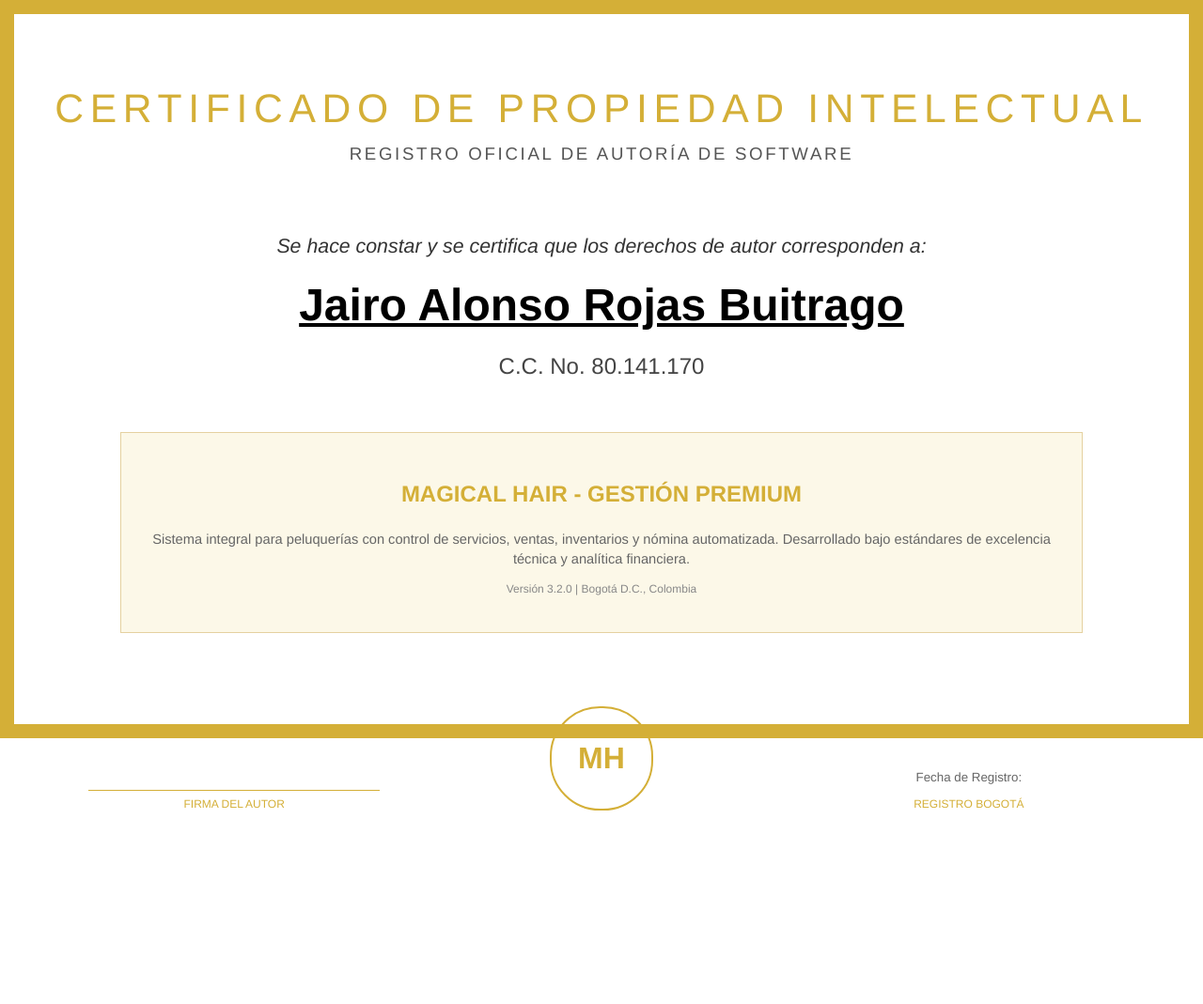
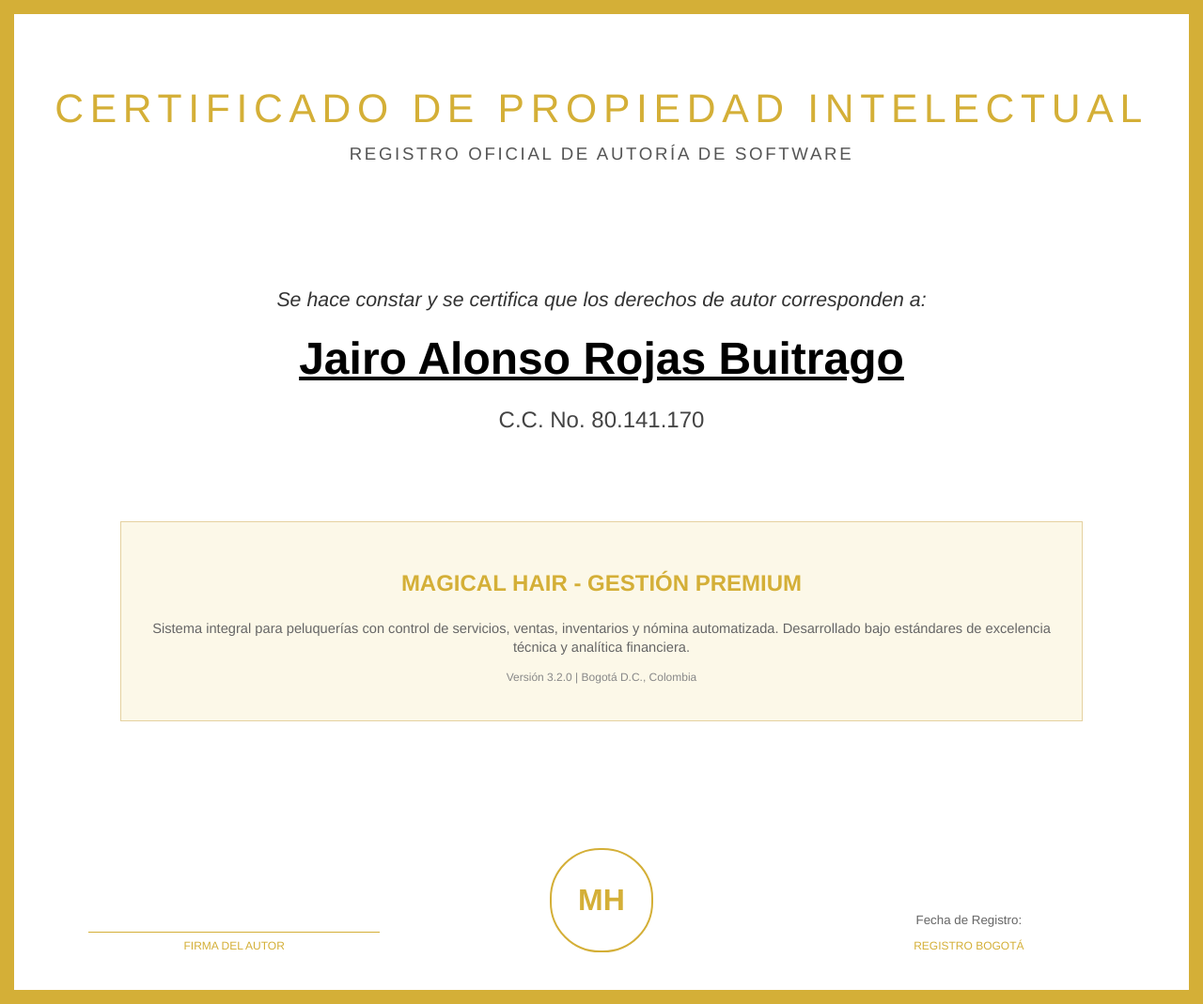
Before and after one commit to jrojasbu/SOFTWAREPELUQUERIA, a Flask app: template templates/certificado_pdf.html in a window 1280 px wide. Shown: the whole page at 94% size. Before the commit the page ends 863 px from the top, so only its background shows below. Run offline with Flask 3, Linux system fonts and the light colour scheme; the template is opened without the code that fills it, so the values that code supplies are empty.

Commit message:
feat: Create `certificado_pdf.html` template for generating intellectual property certificates.

```diff
--- a/templates/certificado_pdf.html
+++ b/templates/certificado_pdf.html
@@ -6,7 +6,7 @@
     <title>Certificado de Propiedad Intelectual - Magical Hair</title>
     <style>
         @page {
-            size: a4 landscape;
+            size: letter portrait;
             margin: 0.5cm;
         }
 
@@ -19,14 +19,14 @@
 
         .border-outer {
             border: 15px solid #d4af37;
-            height: 18cm;
+            height: 25.5cm;
             padding: 1cm;
             position: relative;
         }
 
         .border-inner {
             border: 2px solid #d4af37;
-            height: 17.5cm;
+            height: 25cm;
             width: 100%;
             position: absolute;
             top: 0.25cm;
@@ -60,7 +60,7 @@
 
         .body-text {
             font-size: 16pt;
-            margin-top: 2cm;
+            margin-top: 3.5cm;
             font-style: italic;
             color: #333;
         }
@@ -84,7 +84,7 @@
             background-color: #fcf8e8;
             border: 1px solid #e5d1a0;
             padding: 20pt;
-            margin: 1cm 2cm;
+            margin: 2.5cm 2cm;
             text-align: center;
         }
 
@@ -102,7 +102,7 @@
         }
 
         .footer {
-            margin-top: 2cm;
+            margin-top: 3.5cm;
             width: 100%;
         }
 
```
